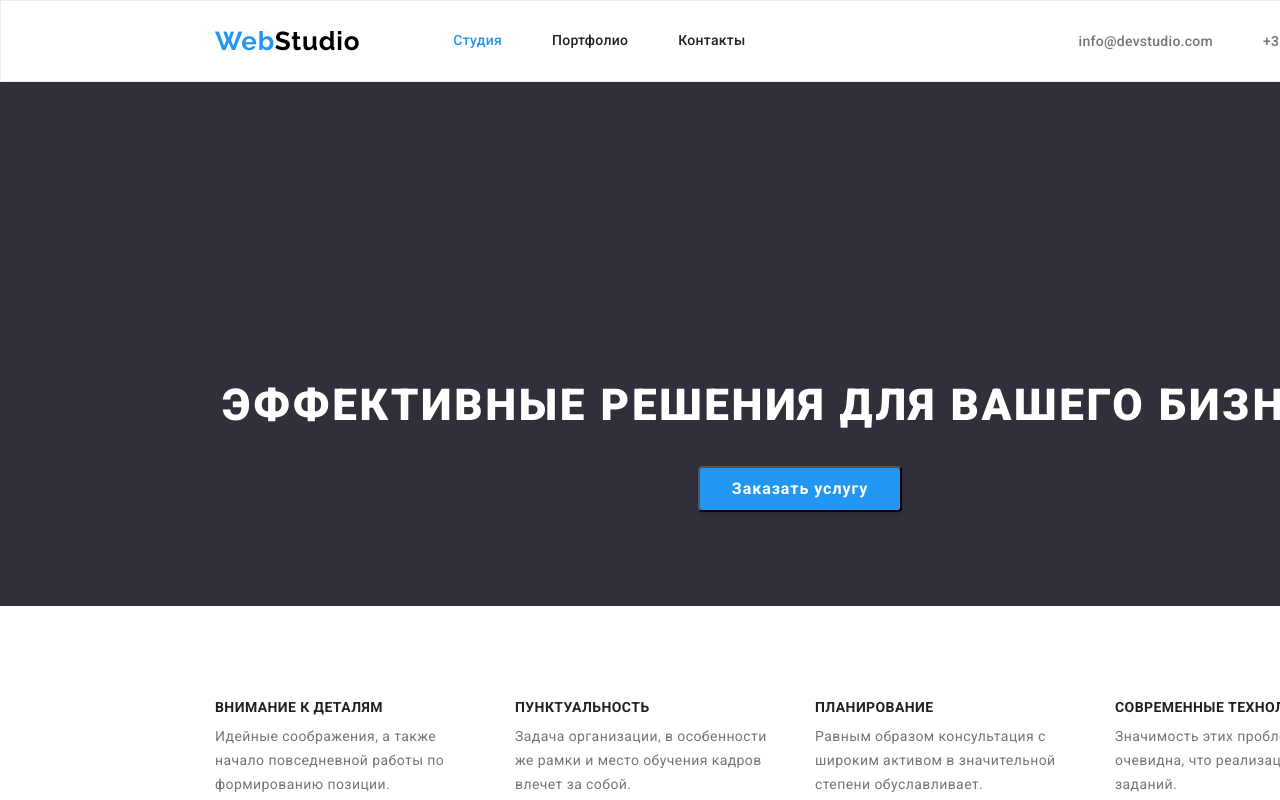
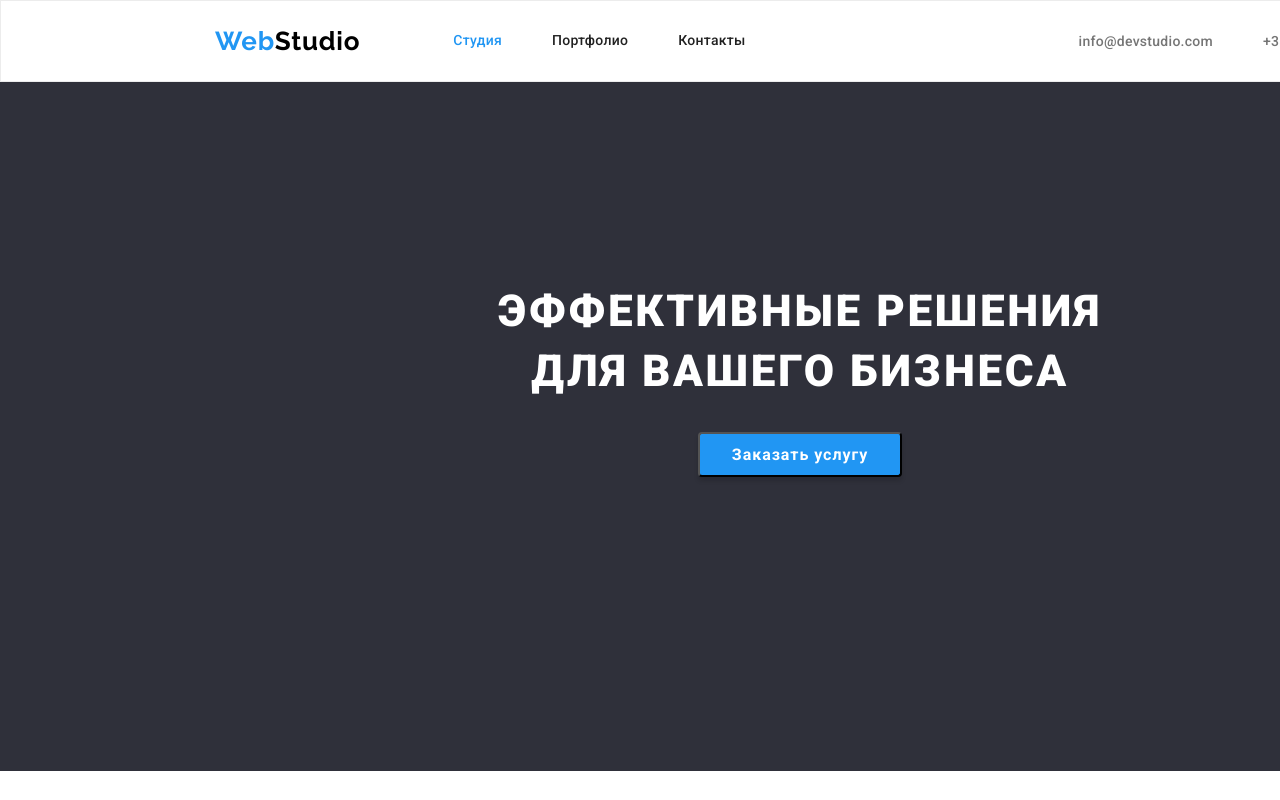
Before and after one commit to achumachenko/goit-markup-hw-03, a plain HTML site: page index.html in a window 1280 px wide. Shown: the top 800 px of the page. Drawn offline with nearby package versions, Linux system fonts and the light colour scheme.

Commit message:
немного изменил

```diff
--- a/css/styles.css
+++ b/css/styles.css
@@ -159,13 +159,14 @@ margin-left: auto;
     /* min-height: 600px; */
     background: var(--hero-background);
     text-align: center;
+    padding-top: 200px;
 
     /* outline: solid 4px  tomato; */
 
 
 }
 .main-title{
-    padding-top: 200px;
+
     font-weight: 900;
     font-size: 44px;
     line-height:1.36;
@@ -189,6 +190,7 @@ margin-left: auto;
     padding: 10px 32px;
     box-shadow: 0px 4px 4px rgba(0, 0, 0, 0.15);
     border-radius: 4px;
+    margin-bottom: 200px;
 
 }
 
--- a/index.html
+++ b/index.html
@@ -36,7 +36,7 @@
         <!-- Hero -->
             <section class="hero section">
                 <div class="container">
-                    <h1 class="main-title">Эффективные решения для вашего бизнеса</h1>
+                    <h1 class="main-title">Эффективные решения <br>для вашего бизнеса</h1>
                     <button type="button" class="hero-button">Заказать услугу</button>
                 </div>
             </section>
```
